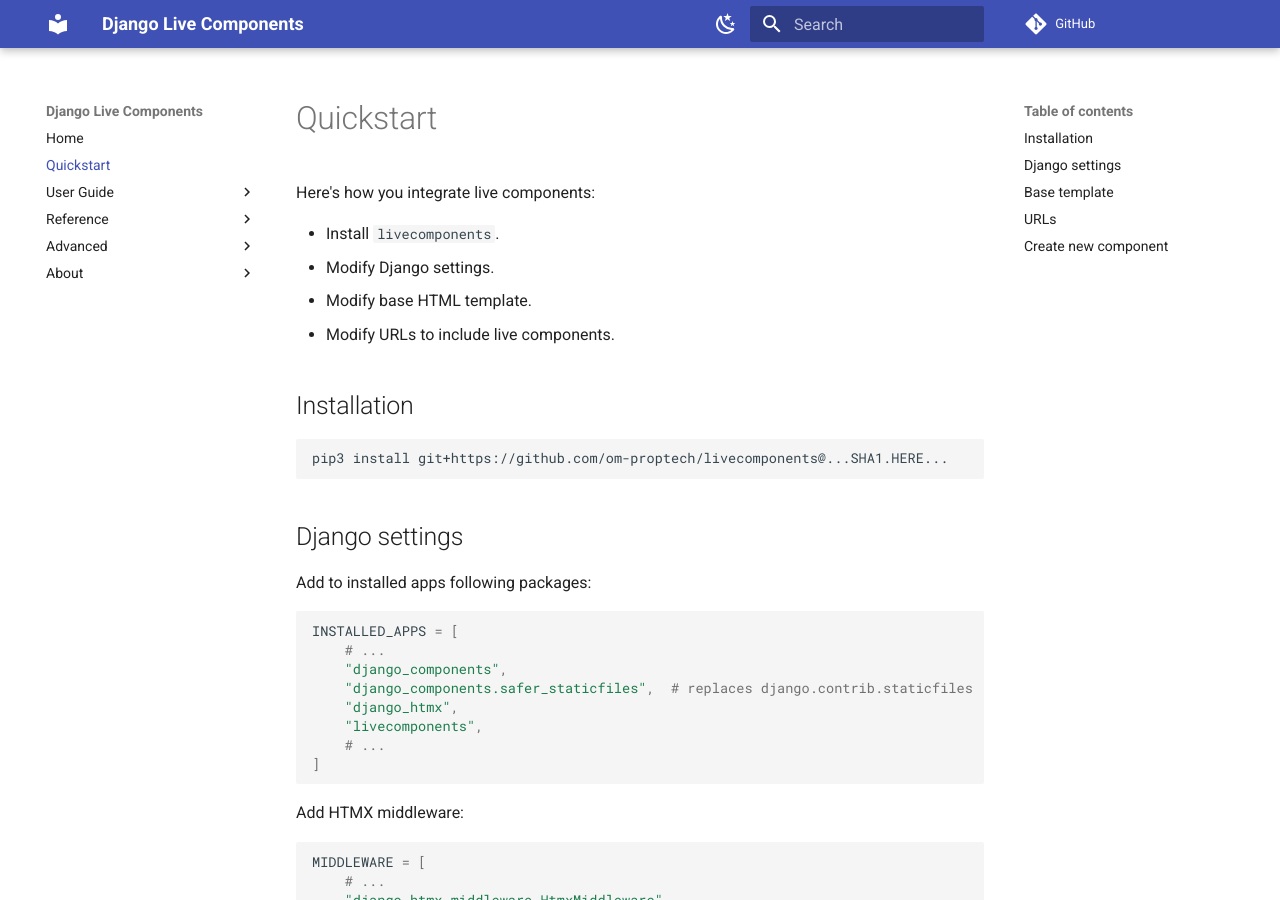
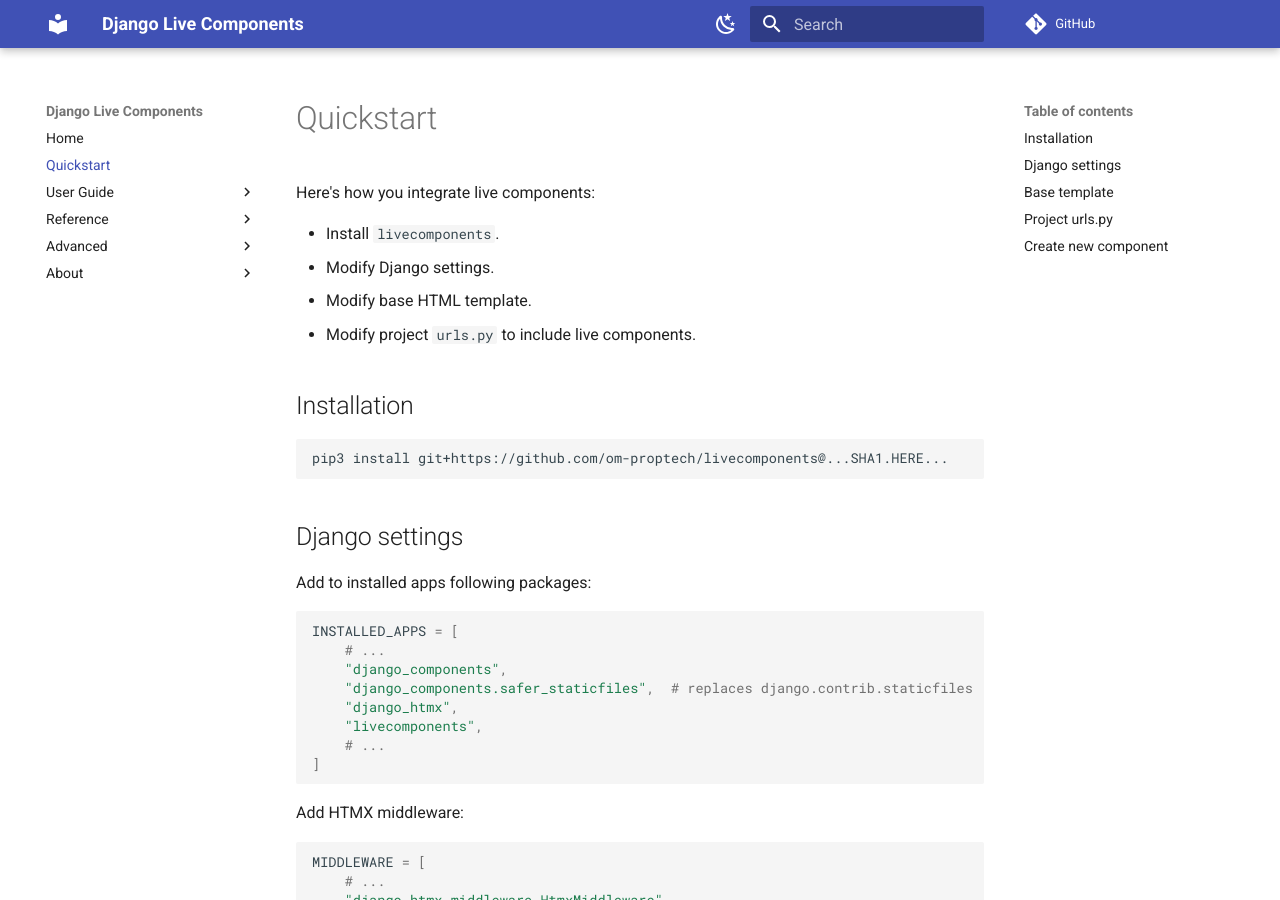
Before and after one commit to om-proptech/livecomponents, an MkDocs documentation site: the page built from docs/quickstart.md, in a window 1280 px wide and 900 px high. Built offline with MkDocs 1.6.1 and Material for MkDocs 9.7.7, drawn with Linux system fonts in a browser that asks for light colours; comment, search, counter and statistics services are not loaded.

Commit message:
docs/quickstart.md: Clariy that "URLs" is about the main urls.py file

````diff
--- a/docs/quickstart.md
+++ b/docs/quickstart.md
@@ -5,7 +5,7 @@
 - Install `livecomponents`.
 - Modify Django settings.
 - Modify base HTML template.
-- Modify URLs to include live components.
+- Modify project `urls.py` to include live components.
 
 ## Installation
 
@@ -128,7 +128,7 @@
 <html>
 ```
 
-## URLs
+## Project `urls.py`
 
 ```python
 from django.urls import path, include
````
